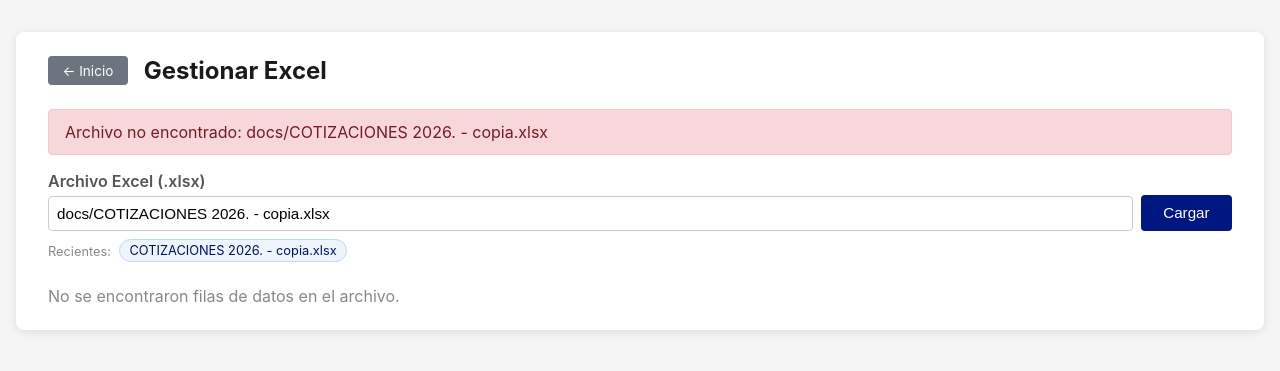
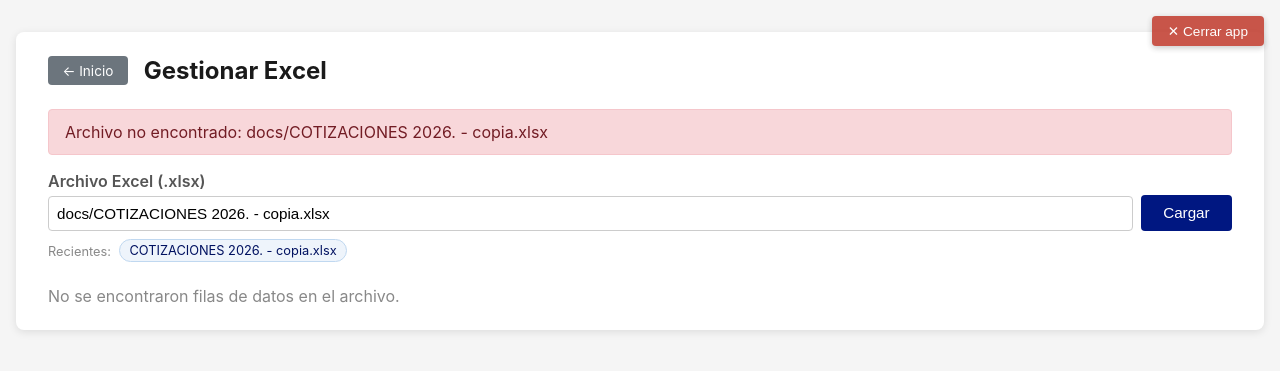
Before and after one commit to JulianSalazarD/excel-export, a FastAPI app: page /excel in a window 1280 px wide. Shown: the top 371 px of the page. Run offline with FastAPI, Linux system fonts and the light colour scheme.

Commit message:
close app

```diff
--- a/app.py
+++ b/app.py
@@ -12,6 +12,8 @@ Ejecutar:
 """
 
 import json
+import os
+import signal
 import tempfile
 from pathlib import Path
 
@@ -302,3 +304,14 @@ async def excel_guardar(
         "request": request,
         **_excel_ctx(xlsx_path, df.to_dicts(), success_msg=msg),
     })
+
+
+# ---------------------------------------------------------------------------
+# Shutdown
+# ---------------------------------------------------------------------------
+
+@app.post("/shutdown")
+async def shutdown():
+    """Termina el proceso del servidor liberando el puerto."""
+    os.kill(os.getpid(), signal.SIGTERM)
+    return JSONResponse({"ok": True})
--- a/templates/base.html
+++ b/templates/base.html
@@ -92,11 +92,38 @@
       font-size: .95rem; line-height: 1; padding: 0 .1rem;
     }
     .ruta-del:hover { color: #c0392b; }
+    /* Botón cerrar app */
+    #btn-cerrar-app {
+      position: fixed; top: 1rem; right: 1rem; z-index: 9999;
+      background: #c0392b; color: #fff; border: none; border-radius: 4px;
+      padding: .45rem 1rem; font-size: .85rem; cursor: pointer;
+      box-shadow: 0 2px 6px rgba(0,0,0,.25); opacity: .85;
+      transition: opacity .15s, background .15s;
+    }
+    #btn-cerrar-app:hover { opacity: 1; background: #a93226; }
   </style>
 </head>
 <body>
+  <button id="btn-cerrar-app" onclick="confirmShutdown()">&#x2715; Cerrar app</button>
   <div class="container">
     {% block content %}{% endblock %}
   </div>
+  <script>
+    function confirmShutdown() {
+      if (typeof window.__beforeShutdown === 'function') {
+        window.__beforeShutdown();
+      } else {
+        doShutdown();
+      }
+    }
+    function doShutdown() {
+      fetch('/shutdown', { method: 'POST' }).catch(() => {});
+      document.body.innerHTML =
+        '<div style="display:flex;align-items:center;justify-content:center;height:100vh;' +
+        'font-family:sans-serif;flex-direction:column;gap:1rem;color:#444;">' +
+        '<p style="font-size:1.3rem;">Aplicación cerrada.</p>' +
+        '<p style="font-size:.95rem;color:#888;">Puede cerrar esta pestaña.</p></div>';
+    }
+  </script>
 </body>
 </html>
--- a/templates/excel.html
+++ b/templates/excel.html
@@ -208,9 +208,13 @@
     tr.querySelector('input, select').focus();
   });
 
-  // Serializar tabla → JSON antes de enviar
-  document.getElementById('excel-form')?.addEventListener('submit', function(e) {
-    e.preventDefault();
+  // ── Dirty-state tracking ──────────────────────────────────────────────────
+  let __excelDirty = false;
+  document.getElementById('excel-tbody')?.addEventListener('input', () => { __excelDirty = true; });
+  document.getElementById('excel-tbody')?.addEventListener('change', () => { __excelDirty = true; });
+
+  // Serializar tabla → JSON (función reutilizable)
+  function serializeExcel() {
     const filas = [];
     document.querySelectorAll('#excel-tbody tr').forEach(tr => {
       const fila = {};
@@ -220,7 +224,35 @@
       filas.push(fila);
     });
     document.getElementById('filas-json').value = JSON.stringify(filas);
+  }
+
+  // Enviar el form mediante fetch (retorna Promise)
+  function guardarExcel() {
+    serializeExcel();
+    const form = document.getElementById('excel-form');
+    return fetch('/excel/guardar', { method: 'POST', body: new FormData(form) });
+  }
+
+  // Capturar submit del formulario
+  document.getElementById('excel-form')?.addEventListener('submit', function(e) {
+    e.preventDefault();
+    serializeExcel();
+    __excelDirty = false;
     this.submit();
   });
+
+  // Botón cerrar: preguntar si hay cambios sin guardar
+  window.__beforeShutdown = function() {
+    if (__excelDirty) {
+      const guardar = confirm('Hay cambios sin guardar en el Excel.\n¿Desea guardar antes de cerrar?');
+      if (guardar) {
+        guardarExcel().finally(() => doShutdown());
+      } else {
+        doShutdown();
+      }
+    } else {
+      doShutdown();
+    }
+  };
 </script>
 {% endblock %}
```
